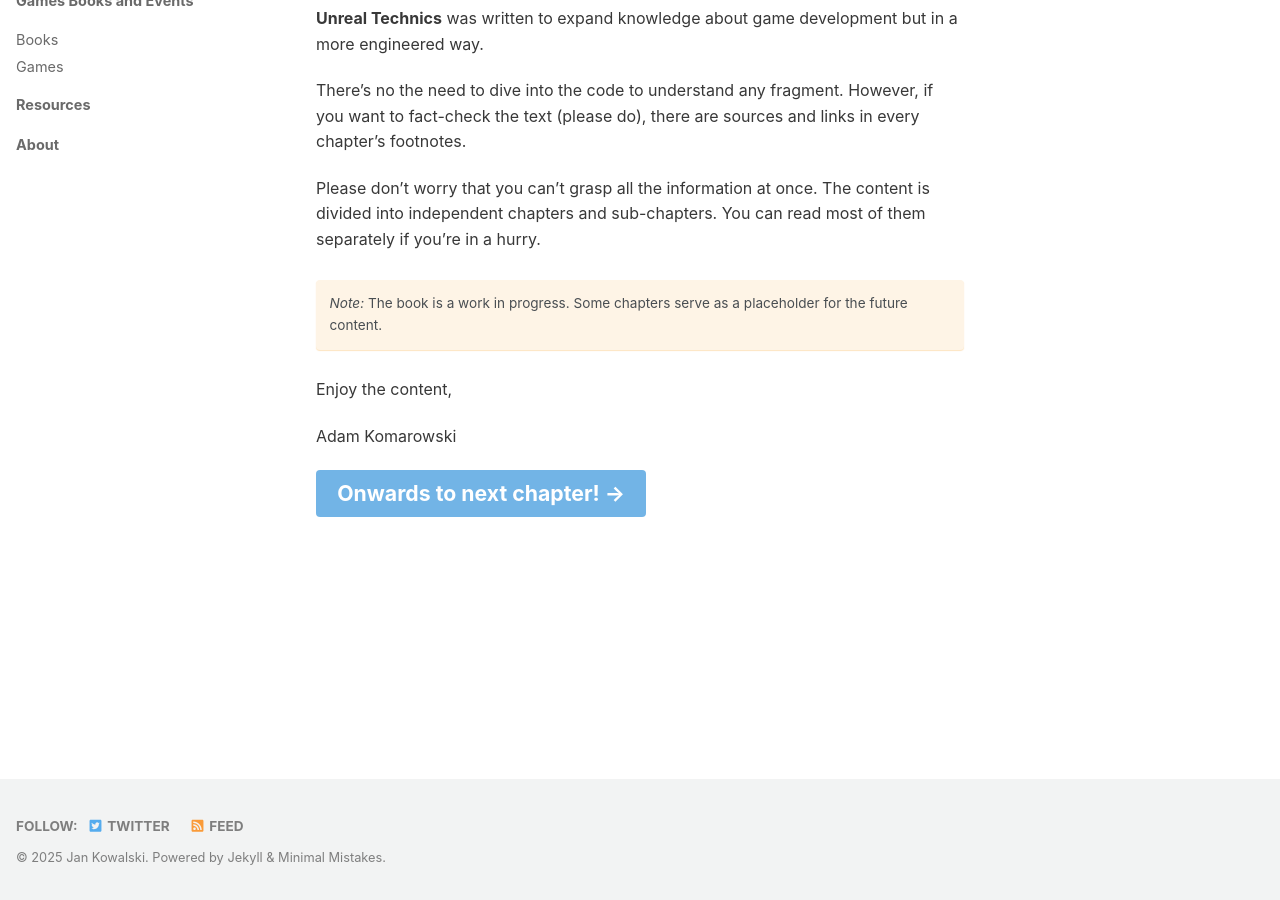
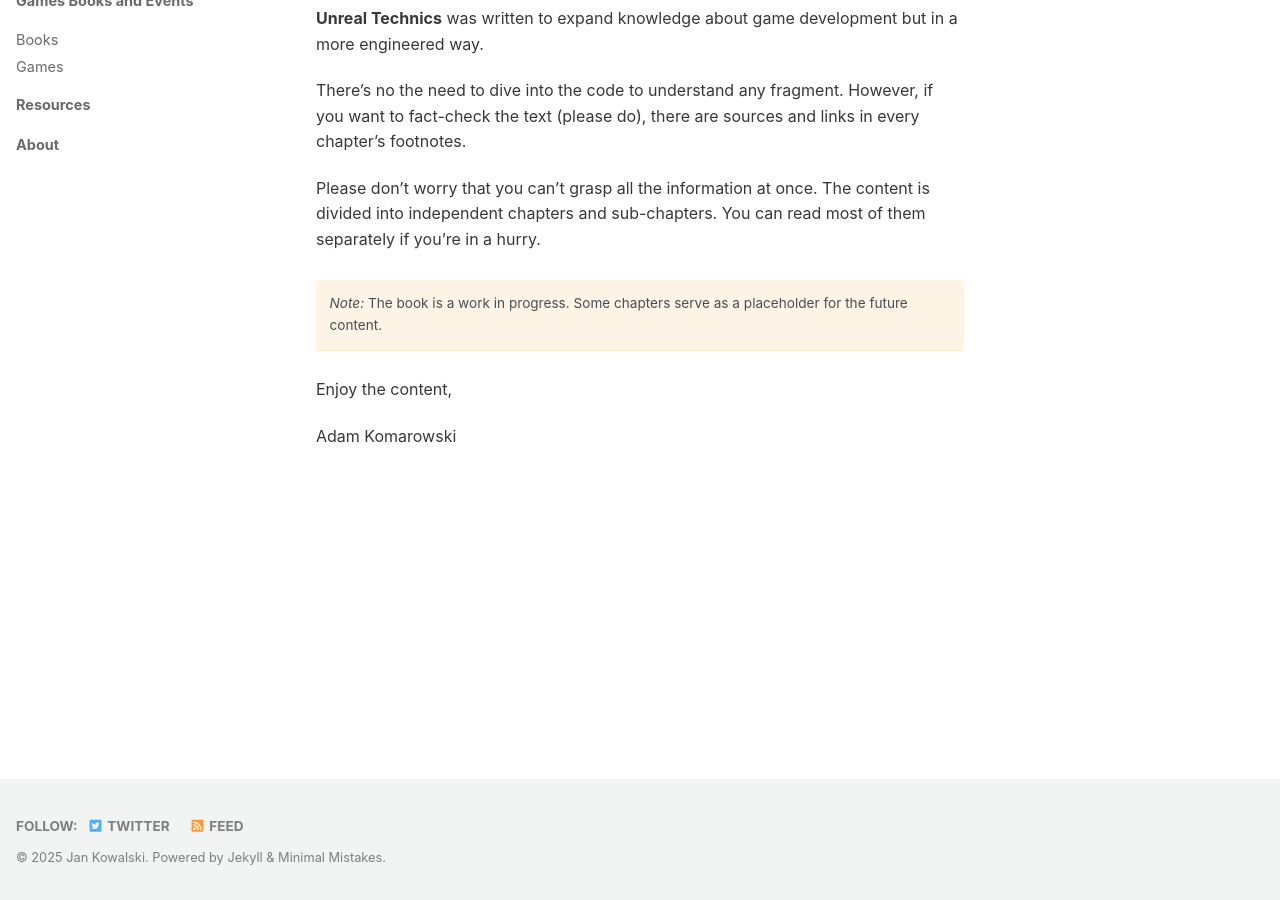
Before and after one commit to AdamKomarowski/unrealtechart, a Jekyll site: the page built from book/index.md, in a window 1280 px wide and 900 px high, scrolled down 175 px. Built offline with Jekyll 4.4.1, drawn with Linux system fonts in a browser that asks for light colours; nearby versions of some CDN libraries.

```diff
--- a/book/index.md
+++ b/book/index.md
@@ -16,6 +16,3 @@
 Enjoy the content,
 
 Adam Komarowski
-
-
-# [Onwards to next chapter! →]({{ site.baseurl }}{% link book/process/measuring-performance.md %}){: .btn .btn--next}
```
